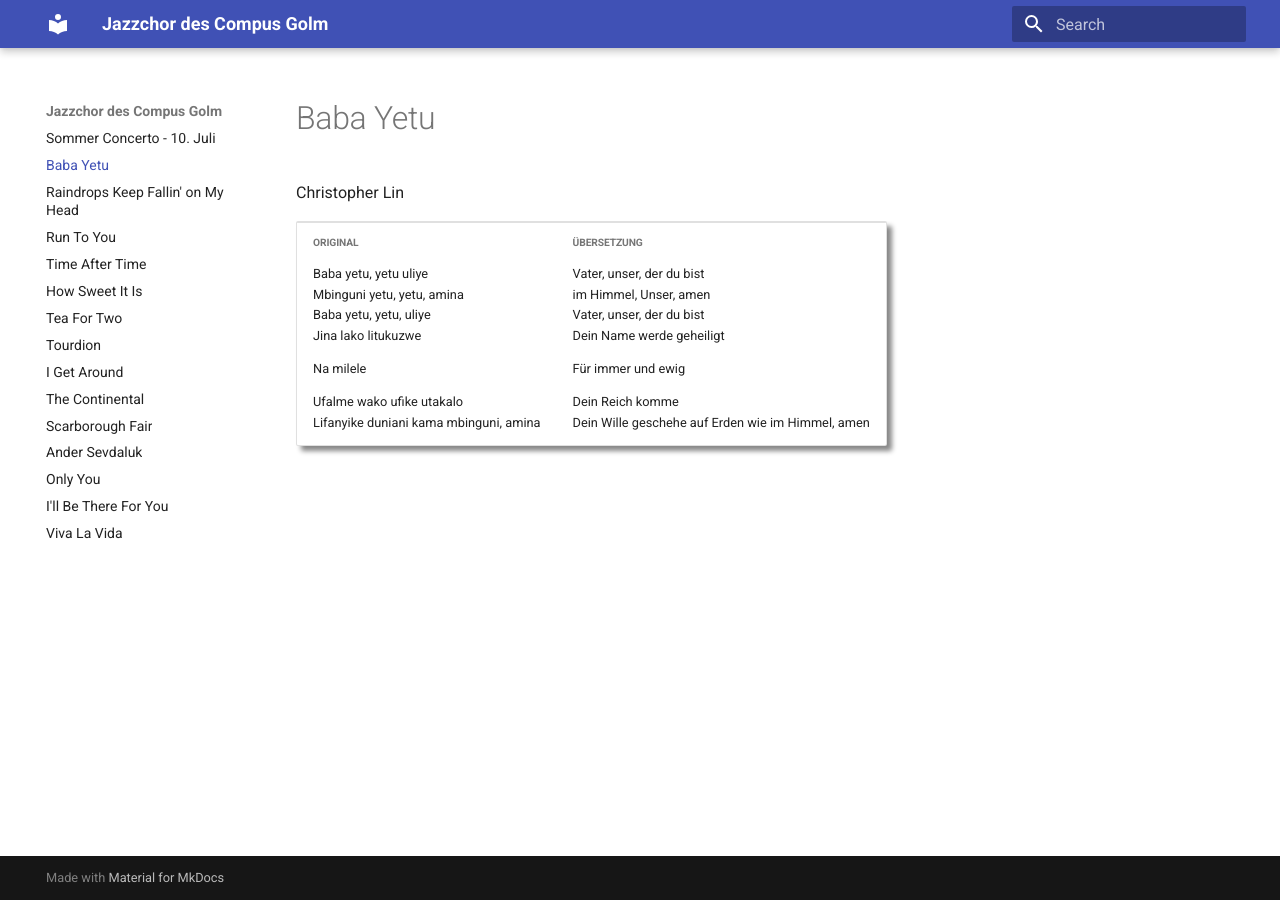
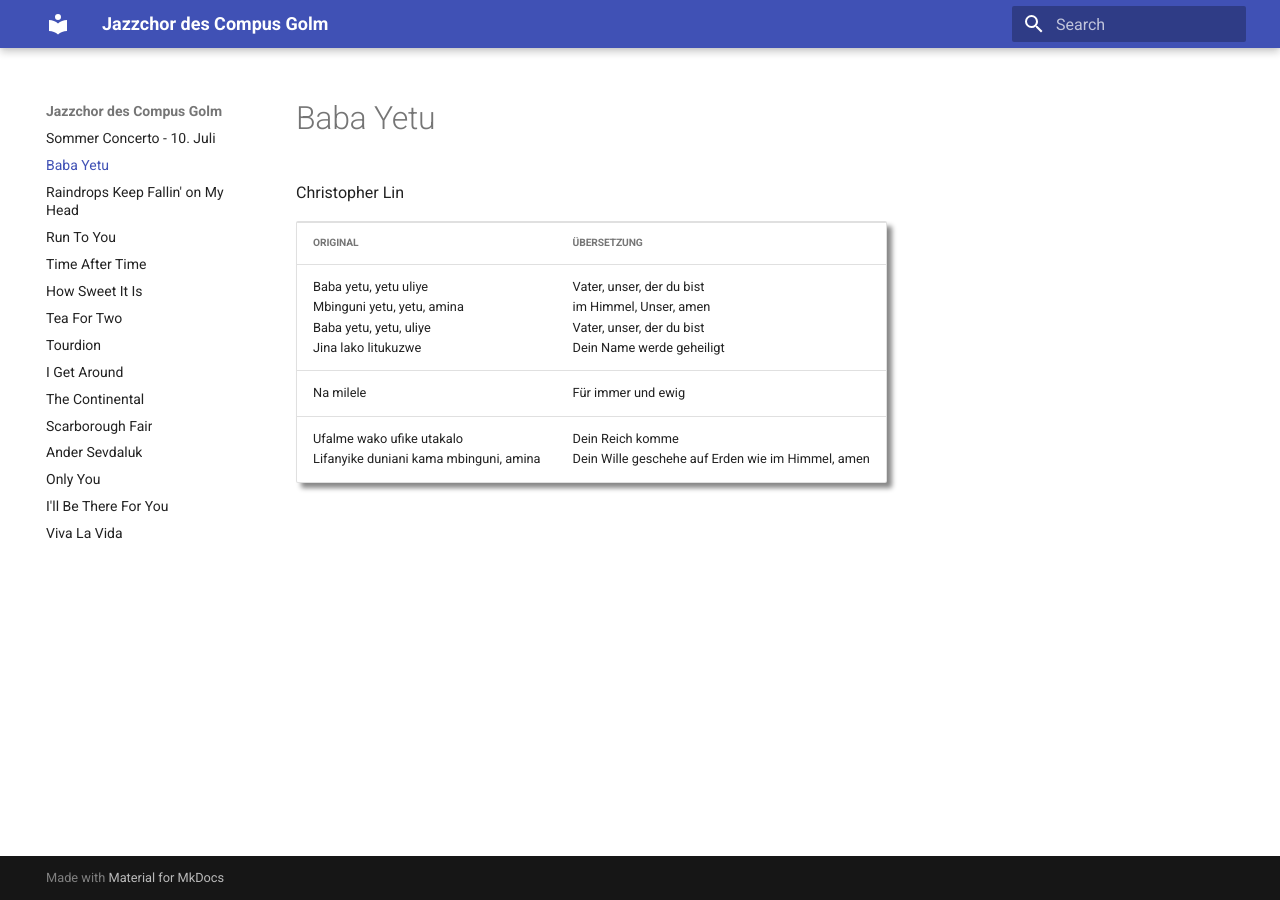
Before and after one commit to jusjusjus/jcg-setlist, an MkDocs documentation site: the page built from docs/01-baba-yetu.md, in a window 1280 px wide. Built offline with MkDocs 1.6.1 and Material for MkDocs 9.7.7, drawn with Linux system fonts in a browser that asks for light colours.

Commit message:
Apply correct alignment to 01-baba-yetu.md

```diff
--- a/docs/01-baba-yetu.md
+++ b/docs/01-baba-yetu.md
@@ -4,46 +4,47 @@ Christopher Lin
 
 <table>
 <tr>
-<td>
+  <td>
+    <h5> Original </h5>
+  </td>
 
-<h5> Original </h5>
+  <td>
+    <h5> Übersetzung </h5>
+  </td>
+</tr>
 
-<p>
-Baba yetu, yetu uliye <br>
-Mbinguni yetu, yetu, amina <br>
-Baba yetu, yetu, uliye <br>
-Jina lako litukuzwe
-</p>
+<tr>
+  <td>
+    Baba yetu, yetu uliye <br>
+    Mbinguni yetu, yetu, amina <br>
+    Baba yetu, yetu, uliye <br>
+    Jina lako litukuzwe
+  </td>
+  <td>
+    Vater, unser, der du bist <br>
+    im Himmel, Unser, amen <br>
+    Vater, unser, der du bist <br>
+    Dein Name werde geheiligt
+  </td>
+</tr>
 
-<p>
-Na milele
-</p>
+<tr>
+  <td>
+    Na milele
+  </td>
+  <td>
+    Für immer und ewig
+  </td>
+</tr>
 
-<p>
-Ufalme wako ufike utakalo <br>
-Lifanyike duniani kama mbinguni, amina
-</p>
-
-</td>
-<td>
-
-<h5> Übersetzung </h5>
-
-<p>
-Vater, unser, der du bist <br>
-im Himmel, Unser, amen <br>
-Vater, unser, der du bist <br>
-Dein Name werde geheiligt
-</p>
-
-<p>
-Für immer und ewig
-</p>
-
-<p>
-Dein Reich komme <br>
-Dein Wille geschehe auf Erden wie im Himmel, amen
-</p>
-
-</td>
+<tr>
+  <td>
+    Ufalme wako ufike utakalo<br>
+    Lifanyike duniani kama mbinguni, amina
+  </td>
+  <td>
+    Dein Reich komme<br>
+    Dein Wille geschehe auf Erden wie im Himmel, amen
+  </td>
+</tr>
 </table>
```
